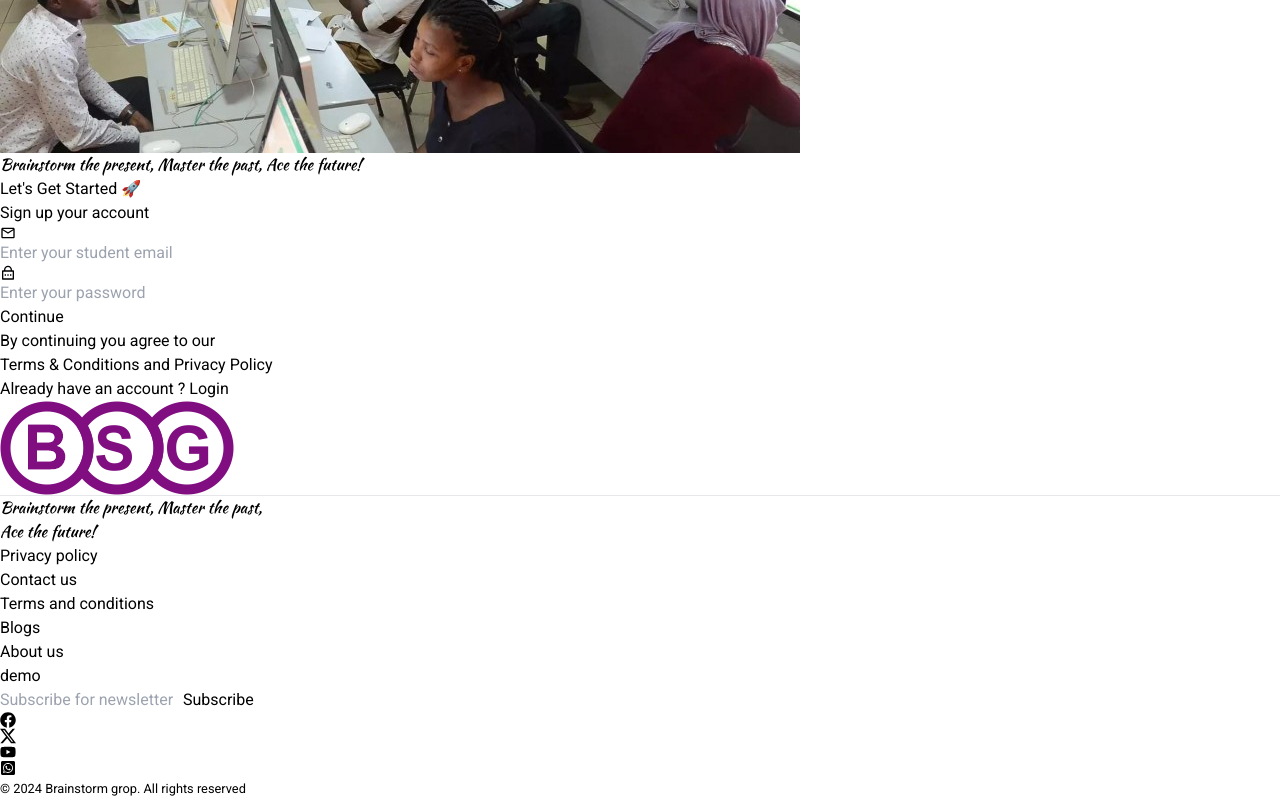
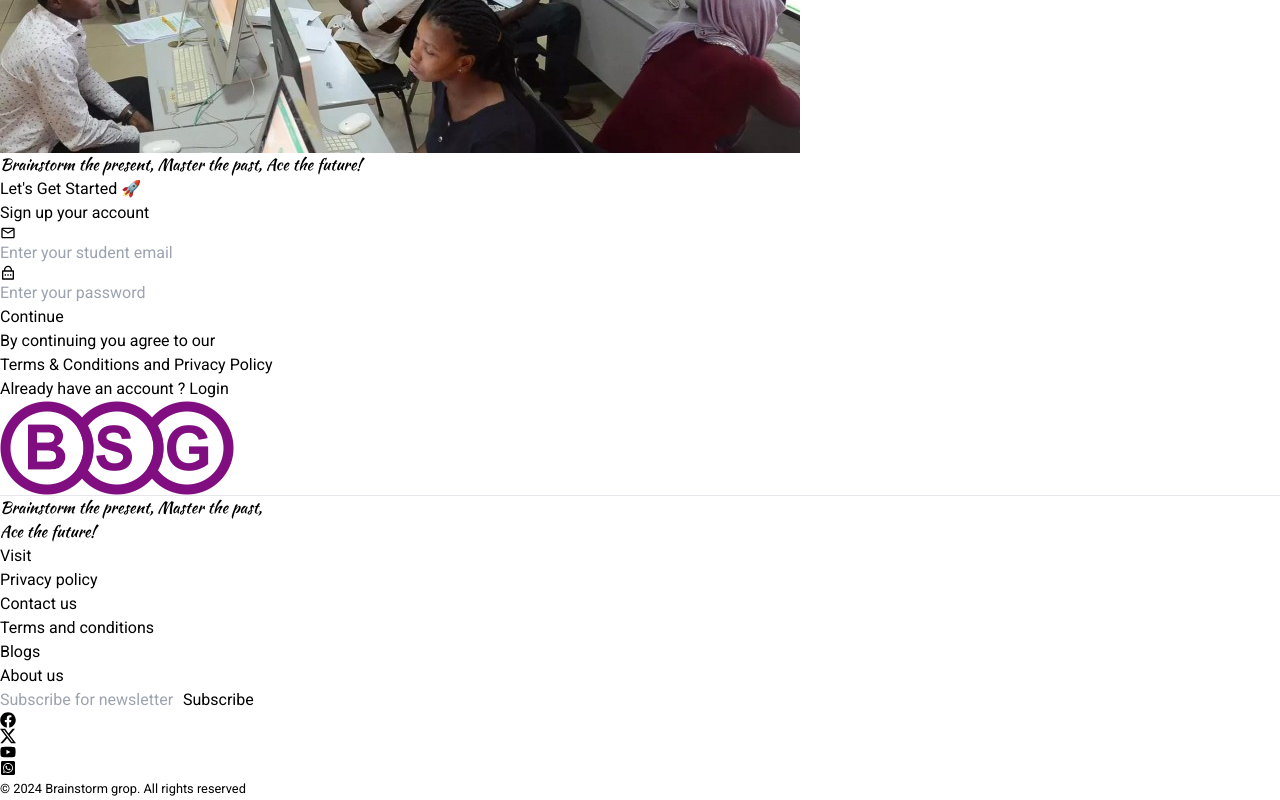
Before and after one commit to EDOHWARES/bsg, a React (Vite) app in the folder client/: page /auth/signup in a window 1280 px wide. Shown: the part 712-1512 px from the top of the page. Built offline with nearby package versions, Linux system fonts and the light colour scheme.

Commit message:
footer nav top

```diff
--- a/client/src/components/Footer/Footer.jsx
+++ b/client/src/components/Footer/Footer.jsx
@@ -17,12 +17,12 @@ const Footer = () => {
             <p className='kaushan text-2xl'>Brainstorm the present, Master the past, <br /> Ace the future!</p>
             </div>
           <ul className='flex flex-col gap-1 text-gray-600'>
+          <li className='cursor-pointer border-b text-gray-800 border-b-[#800e80] duration-500 w-fit'>Visit</li>
             <li className='cursor-pointer border-b border-b-transparent hover:border-b-[#800e80] duration-500 w-fit'>Privacy policy</li>
             <li className='cursor-pointer border-b border-b-transparent hover:border-b-[#800e80] duration-500 w-fit'>Contact us</li>
             <li className='cursor-pointer border-b border-b-transparent hover:border-b-[#800e80] duration-500 w-fit'>Terms and conditions</li>
             <li className='cursor-pointer border-b border-b-transparent hover:border-b-[#800e80] duration-500 w-fit'>Blogs</li>
             <li className='cursor-pointer border-b border-b-transparent hover:border-b-[#800e80] duration-500 w-fit'>About us</li>
-            <li className='cursor-pointer border-b border-b-transparent hover:border-b-[#800e80] duration-500 w-fit'>demo</li>
           </ul>
           <div className='flex flex-col items-center gap-6'>
             <form className='flex flex-col items-start gap-2'>
```
